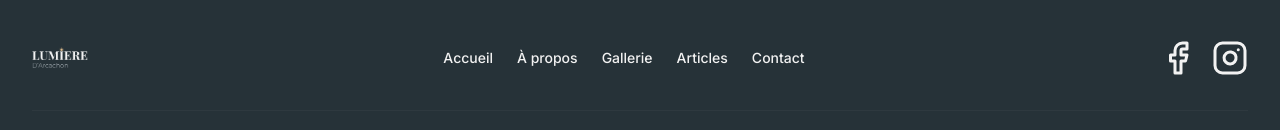
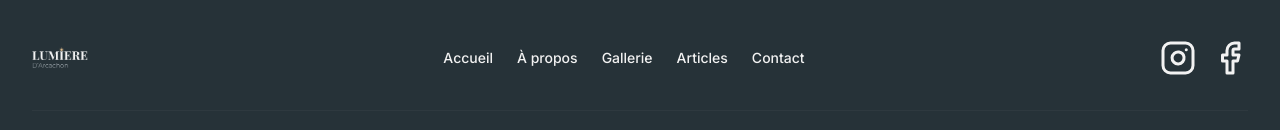
Before and after one commit to julienlisita/lumieredarcachon, a Next.js app: page / in a window 1280 px wide. Shown: the part 802-932 px from the top of the page. Built offline with nearby package versions, Linux system fonts and the light colour scheme; a web font is replaced by a local one.

Commit message:
fix(footer): update social media links

```diff
--- a/src/components/layout/Footer.tsx
+++ b/src/components/layout/Footer.tsx
@@ -33,20 +33,20 @@ export default function Footer() {
         {/* Réseaux sociaux */}
         <div className="footer-socials">
           <a
-            href="#"
+            href="https://www.instagram.com/julienlisita/"
+            target="_blank"
+            rel="noopener noreferrer"
+            aria-label="Suivez-nous sur Instagram"
+          >
+            <FiInstagram className="footer-icon" aria-hidden="true" />
+          </a>
+          <a
+            href="https://www.facebook.com/people/Julien-Lisita/61558499249833/"
             target="_blank"
             rel="noopener noreferrer"
             aria-label="Suivez-nous sur Facebook"
           >
             <FiFacebook className="footer-icon" aria-hidden="true" />
-          </a>
-          <a
-            href="#"
-            target="_blank"
-            rel="noopener noreferrer"
-            aria-label="Suivez-nous sur Instagram"
-          >
-            <FiInstagram className="footer-icon" aria-hidden="true" />
           </a>
         </div>
       </div>
```
